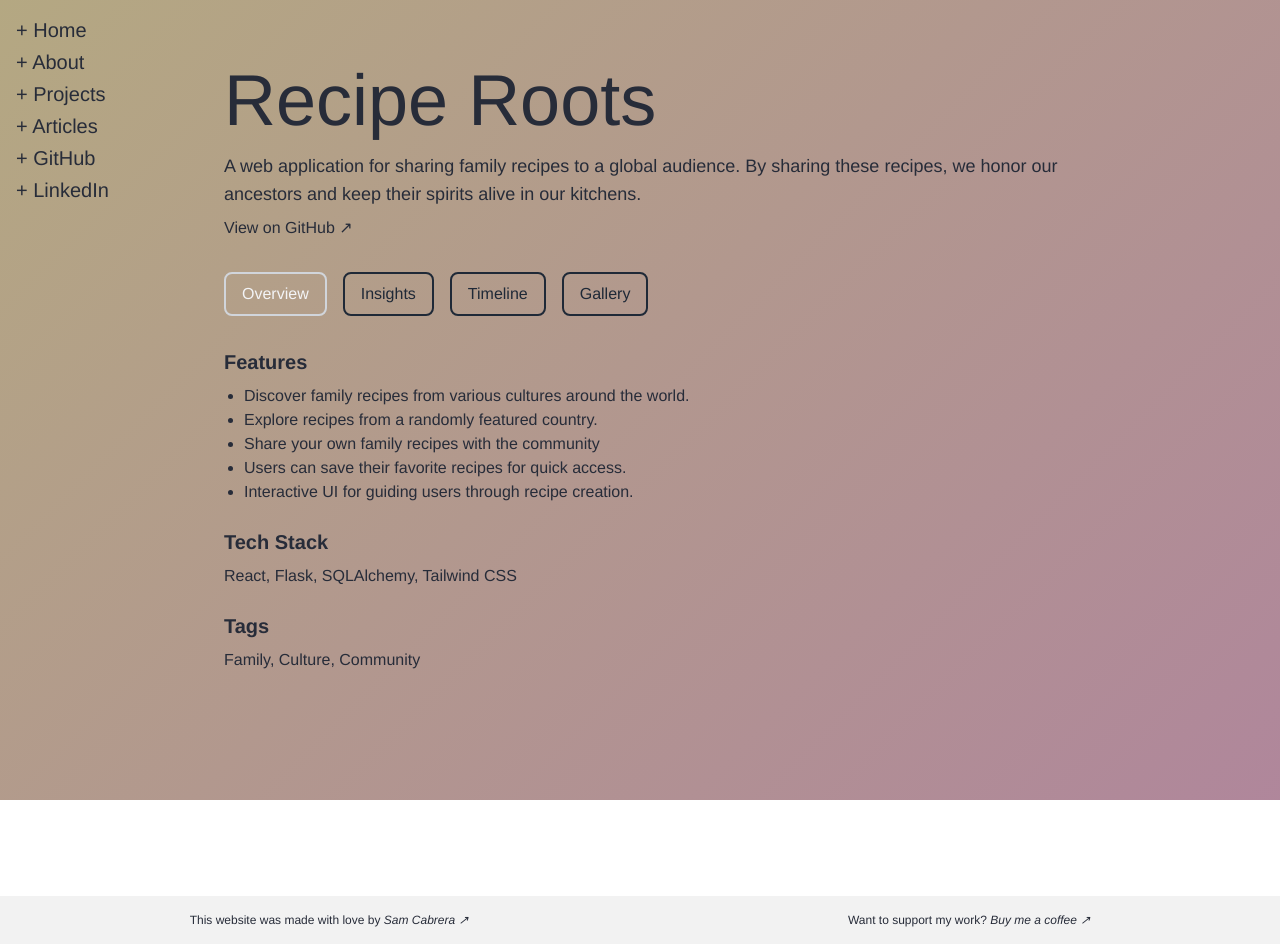
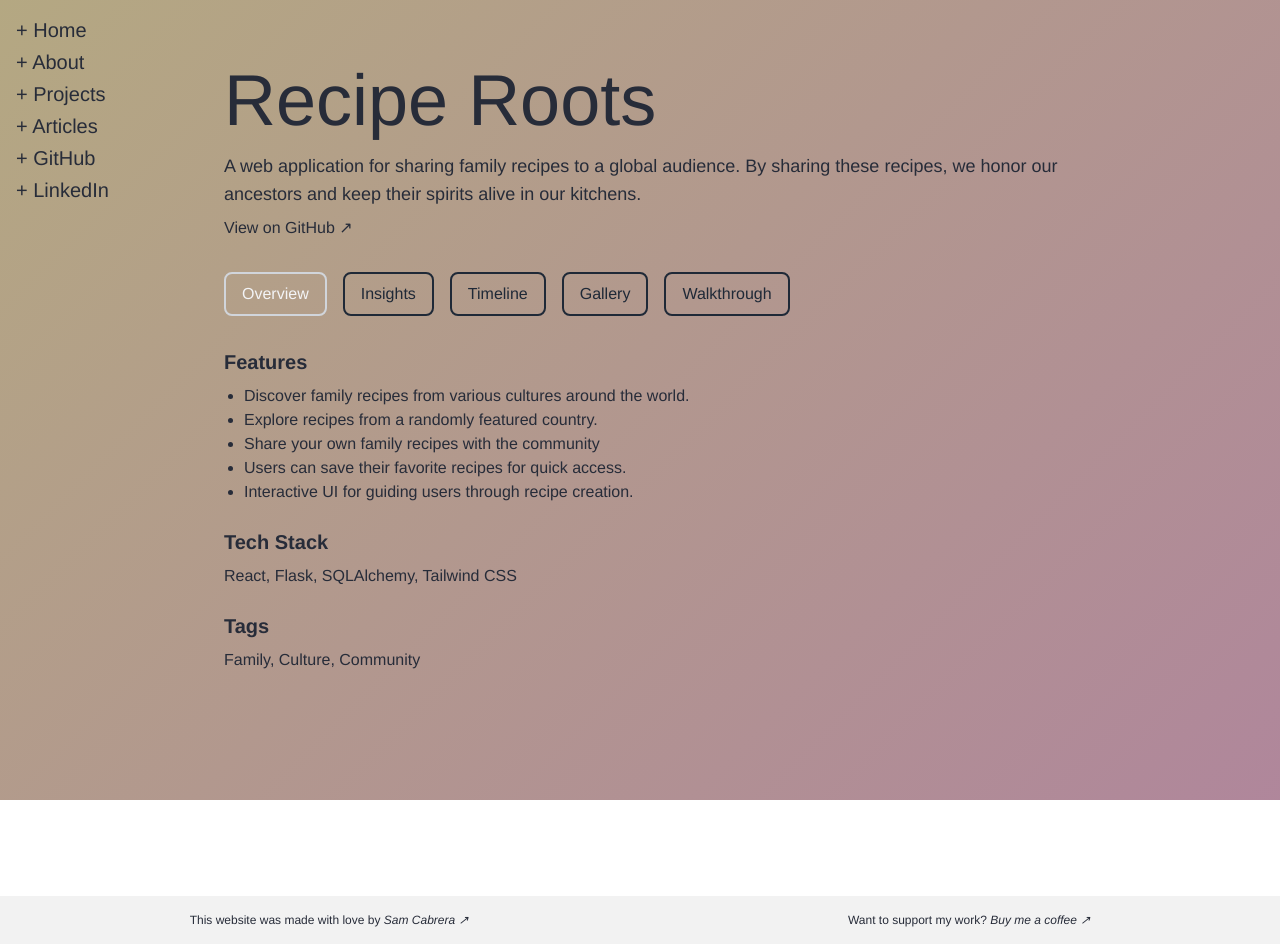
Before and after one commit to samanthacabrera/portfolio, a React (Vite) app: page /projects/1 in a window 1280 px wide. Built offline with nearby package versions, Linux system fonts and the light colour scheme.

Commit message:
add walkthrough section to ProjectPage

```diff
--- a/src/components/ProjectCard.jsx
+++ b/src/components/ProjectCard.jsx
@@ -1,11 +1,11 @@
 import React from "react";
 import { Link } from "react-router-dom";
 
-const ProjectCard = ({ id, title, description, imageUrl, currentlyWorkingOn }) => {
+const ProjectCard = ({ id, title, description, thumbnail, currentlyWorkingOn }) => {
     return (
         <div className="relative group w-full sm:w-80 md:w-96 h-64 overflow-hidden rounded-lg shadow-lg">
             <img
-                src={imageUrl}
+                src={thumbnail}
                 alt={title}
                 className="w-full h-full object-cover transition-transform duration-300 ease-in-out group-hover:scale-110"
             />
--- a/src/data/projectsData.jsx
+++ b/src/data/projectsData.jsx
@@ -3,7 +3,7 @@ const projects = [
         id: 1,
         title: 'Recipe Roots',
         link:'https://github.com/samanthacabrera/recipe-roots',
-        imageUrl: "/reciperoots/reciperoots.png",
+        thumbnail: "/reciperoots/reciperoots.png",
         description: 'A web application for sharing family recipes to a global audience. By sharing these recipes, we honor our ancestors and keep their spirits alive in our kitchens.',
         wip: false,
         overview: {
@@ -17,6 +17,7 @@ const projects = [
                 'Interactive UI for guiding users through recipe creation.'
             ]
         },
+        walkthrough: 'https://www.youtube.com/embed/another-example-video-url',
         insights: 'A significant challenge in developing Recipe Roots was implementing an efficient search and filter functionality that accommodated diverse recipe attributes. Users often had recipes with varying levels of detail, so designing a flexible search mechanism that could handle different ingredient lists, cooking times, and preparation methods was essential. I addressed this by creating a robust indexing system and incorporating faceted search capabilities, which significantly improved the app’s performance and user satisfaction. Additionally, managing recipe images and ensuring they loaded quickly and accurately across different devices required optimizing image storage and retrieval processes.',
         timeline: [
             {
@@ -48,7 +49,7 @@ const projects = [
         id: 2,
         title: 'YogiAPI',
         link: 'https://github.com/samanthacabrera/yogi_api',
-        imageUrl: "/yogiapi/yogiapi.png",
+        thumbnail: "/yogiapi/yogiapi.png",
         description: 'This API provides comprehensive access to a diverse collection of yoga poses, allowing you to integrate yoga pose data into your applications effortlessly.',
         wip: true,
         overview: {
@@ -60,6 +61,7 @@ const projects = [
                 'User-friendly interface for browsing yoga poses.'
             ]
         },
+        walkthrough: 'https://www.youtube.com/embed/another-example-video-url',
         insights: 'Building YogiAPI was my first experience creating an API from scratch, which presented several learning opportunities and challenges. One of the initial hurdles was designing the API architecture and ensuring it met best practices for RESTful services. Navigating the intricacies of endpoint design, request handling, and response formatting was a steep learning curve. Additionally, integrating with different yoga pose libraries and maintaining data consistency across these sources required careful attention. To overcome these challenges, I spent significant time studying API design principles and experimenting with various tools and libraries. This process not only helped me develop YogiAPI but also provided a solid foundation for future API projects.',
         timeline: [
             {
--- a/src/pages/homepage/ProjectsList.jsx
+++ b/src/pages/homepage/ProjectsList.jsx
@@ -18,7 +18,7 @@ const Projects = () => {
                                 id={project.id}
                                 title={project.title}
                                 description={project.description}
-                                imageUrl={project.imageUrl}
+                                thumbnail={project.thumbnail}
                                 tags={project.tags}
                                 currentlyWorkingOn={project.currentlyWorkingOn}
                                 hideImage="sm:hidden"
--- a/src/pages/projectpage/ProjectPage.jsx
+++ b/src/pages/projectpage/ProjectPage.jsx
@@ -1,8 +1,6 @@
 import React, { useEffect, useState } from "react";
 import { useParams } from "react-router-dom";
 import projects from '../../data/projectsData';
-
-
 
 const ProjectPage = () => {
     const { id } = useParams();
@@ -41,7 +39,7 @@ const ProjectPage = () => {
 
             {/* Toggle Buttons */}
             <nav className="w-full max-w-4xl my-8 flex flex-wrap justify-start space-x-4">
-                {['overview', 'insights', 'timeline', 'gallery'].map((section) => (
+                {['overview', 'insights', 'timeline', 'gallery', 'walkthrough'].map((section) => (
                     <button
                         key={section}
                         onClick={() => setActiveSection(section)}
@@ -74,6 +72,23 @@ const ProjectPage = () => {
                         <div className="mb-6">
                             <h3 className="text-xl font-semibold mb-2">Tags</h3>
                             <p>{project.overview.tags?.length ? project.overview.tags.join(", ") : "No tags available"}</p>
+                        </div>
+                    </section>
+                )}
+
+                {/* Walkthrough Section */}
+                {activeSection === 'walkthrough' && project.walkthrough && (
+                    <section className="mb-8">
+                        <h3 className="text-xl font-semibold mb-2">Walkthrough</h3>
+                        <div className="aspect-w-16 aspect-h-9">
+                            <iframe
+                                src={project.walkthrough}
+                                frameBorder="0"
+                                allow="accelerometer; autoplay; clipboard-write; encrypted-media; gyroscope; picture-in-picture"
+                                allowFullScreen
+                                title="Project Walkthrough"
+                                className="w-full h-full"
+                            ></iframe>
                         </div>
                     </section>
                 )}
```
